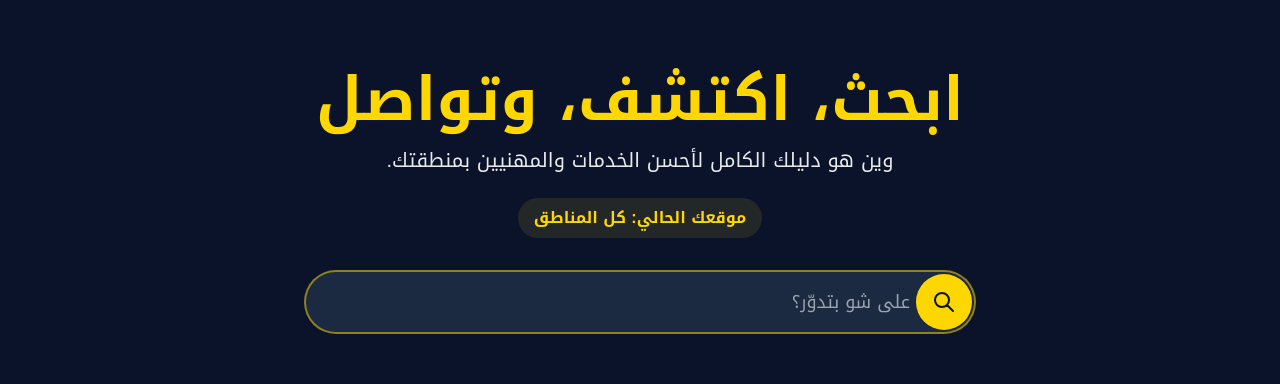
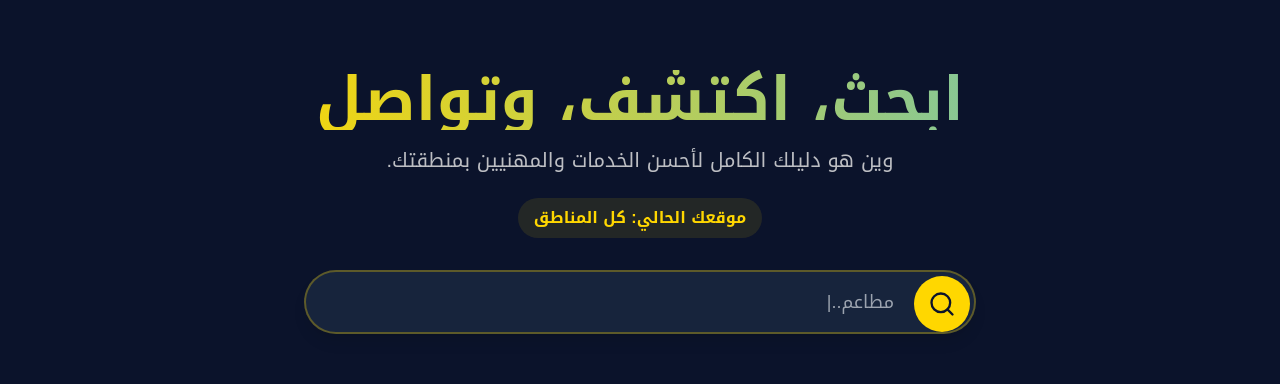
Before and after one commit to b14ckPanther/wen-directory, a Next.js app: page / in a window 1280 px wide. Shown: the part 139-523 px from the top of the page. Built offline with nearby package versions, Linux system fonts and the light colour scheme; a web font is replaced by a local one.

Commit message:
feat: Integrate URL-based location state

```diff
--- a/src/app/page.tsx
+++ b/src/app/page.tsx
@@ -1,58 +1,131 @@
+// src/app/page.tsx
 'use client';
 
-import React from 'react';
+import React, { useState, useEffect, useMemo } from 'react';
 import CategoryGrid from '@/components/CategoryGrid';
 import { useLocation } from '@/context/LocationContext';
 import { useChat } from '@/context/ChatContext';
-import { Bot } from 'lucide-react';
-
-const SearchIcon = () => (
-  <svg xmlns="http://www.w3.org/2000/svg" className="h-6 w-6" fill="none" viewBox="0 0 24 24" stroke="currentColor" strokeWidth={2}>
-    <path strokeLinecap="round" strokeLinejoin="round" d="M21 21l-6-6m2-5a7 7 0 11-14 0 7 7 0 0114 0z" />
-  </svg>
-);
+import { Bot, Search } from 'lucide-react';
+import { motion, Variants } from 'framer-motion';
 
 export default function Home() {
   const { selectedLocation, openLocationModal } = useLocation();
   const { toggleChat } = useChat();
 
+  const [placeholder, setPlaceholder] = useState('');
+  const searchSuggestions = useMemo(() => ["على شو بتدوّر؟", "مطاعم...", "أطباء...", "محامون...", "صالونات..."], []);
+
+  useEffect(() => {
+    let suggestionIndex = 0;
+    let charIndex = 0;
+    let isDeleting = false;
+    let timeoutId: NodeJS.Timeout;
+
+    const type = () => {
+      const currentSuggestion = searchSuggestions[suggestionIndex];
+      const speed = isDeleting ? 75 : 150;
+
+      if (isDeleting) {
+        setPlaceholder(currentSuggestion.substring(0, charIndex - 1));
+        charIndex--;
+        if (charIndex === 0) {
+          isDeleting = false;
+          suggestionIndex = (suggestionIndex + 1) % searchSuggestions.length;
+          timeoutId = setTimeout(type, 500); // Pause before typing new word
+        } else {
+          timeoutId = setTimeout(type, speed);
+        }
+      } else {
+        setPlaceholder(currentSuggestion.substring(0, charIndex + 1));
+        charIndex++;
+        if (charIndex === currentSuggestion.length) {
+          isDeleting = true;
+          timeoutId = setTimeout(type, 2000); // Wait before deleting
+        } else {
+          timeoutId = setTimeout(type, speed);
+        }
+      }
+    };
+
+    timeoutId = setTimeout(type, 150);
+
+    return () => clearTimeout(timeoutId);
+  }, [searchSuggestions]);
+
+
+  // Animation Variants for Framer Motion
+  const containerVariants: Variants = {
+    hidden: { opacity: 0 },
+    visible: {
+      opacity: 1,
+      transition: {
+        staggerChildren: 0.3,
+      },
+    },
+  };
+
+  const itemVariants: Variants = {
+    hidden: { y: 20, opacity: 0 },
+    visible: {
+      y: 0,
+      opacity: 1,
+      transition: {
+        duration: 0.8,
+        ease: 'easeOut',
+      },
+    },
+  };
+
   return (
     <>
-      <section className="w-full text-center py-20 md:py-32 bg-navy">
-        <div className="container mx-auto px-4">
-          <h1 className="text-4xl md:text-6xl font-bold text-gold leading-tight">
+      <section className="relative w-full text-center py-20 md:py-32 bg-navy overflow-hidden">
+        {/* Animated Starfield Background */}
+        <div className="absolute inset-0 z-0 animate-star-field pointer-events-none"></div>
+
+        <motion.div
+          className="container relative z-10 mx-auto px-4"
+          variants={containerVariants}
+          initial="hidden"
+          animate="visible"
+        >
+          <motion.h1
+            className="text-4xl md:text-6xl font-bold leading-tight bg-gradient-to-r from-amber-300 via-gold to-sky-400 bg-clip-text text-transparent animate-bg-pan bg-[200%_auto]"
+            variants={itemVariants}
+          >
             ابحث، اكتشف، وتواصل
-          </h1>
-          <p className="text-lg md:text-xl text-gray mt-4 max-w-2xl mx-auto">
+          </motion.h1>
+          <motion.p
+            className="text-lg md:text-xl text-gray/80 mt-4 max-w-2xl mx-auto"
+            variants={itemVariants}
+          >
             وين هو دليلك الكامل لأحسن الخدمات والمهنيين بمنطقتك.
-          </p>
+          </motion.p>
 
-          <div className="mt-6">
+          <motion.div className="mt-6" variants={itemVariants}>
             <button
               onClick={openLocationModal}
-              className="px-4 py-2 bg-gold/10 text-gold font-semibold rounded-full hover:bg-gold/20 transition"
+              className="px-4 py-2 bg-gold/10 text-gold font-semibold rounded-full hover:bg-gold/20 transition-transform hover:scale-105"
             >
               موقعك الحالي: {selectedLocation}
             </button>
-          </div>
+          </motion.div>
 
-          <div className="mt-8 max-w-2xl mx-auto">
-            <form className="relative">
+          <motion.div className="mt-8 max-w-2xl mx-auto" variants={itemVariants}>
+            <form className="relative group">
               <input
                 type="text"
-                placeholder="على شو بتدوّر؟"
-                className="w-full bg-[#1B2A41] text-lg text-gray border-2 border-gold/50 rounded-full py-4 pr-16 pl-6 focus:outline-none focus:ring-2 focus:ring-gold"
+                placeholder={placeholder + '|'}
+                className="w-full bg-[#1B2A41]/80 text-lg text-gray border-2 border-gold/30 rounded-full py-4 pl-6 pr-20 focus:outline-none focus:ring-4 focus:ring-gold/50 focus:border-gold/50 transition-all duration-300 shadow-lg"
               />
               <button
                 type="submit"
-                className="absolute inset-y-0 right-0 flex items-center justify-center bg-gold text-navy rounded-full w-14 h-14 m-1 hover:bg-opacity-90 transition-all"
+                className="absolute inset-y-1.5 right-1.5 flex items-center justify-center bg-gold text-navy rounded-full w-14 h-14 transition-all duration-300 group-hover:bg-gradient-to-r group-hover:from-amber-300 group-hover:via-gold group-hover:to-sky-400 group-hover:animate-bg-pan group-hover:bg-[200%_auto] group-hover:shadow-lg group-hover:shadow-gold/40"
                 aria-label="بحث"
               >
-                <SearchIcon />
+                <Search size={28} />
               </button>
             </form>
 
-            {/* --- كبسة المساعد الذكي (بس للموبايل) --- */}
             <div className="mt-6 text-center md:hidden">
               <button
                 onClick={toggleChat}
@@ -62,14 +135,11 @@ export default function Home() {
                 <span>مش مدبر حالك؟ اسألني</span>
               </button>
             </div>
-
-          </div>
-        </div>
+          </motion.div>
+        </motion.div>
       </section>
 
-      {/* بعرض كل الفئات، وبتكون مسكّرة بالعادة */}
       <CategoryGrid />
-
     </>
   );
 }
--- a/src/components/Header.tsx
+++ b/src/components/Header.tsx
@@ -1,3 +1,4 @@
+// src/components/Header.tsx
 'use client';
 
 import React, { useState, useEffect } from 'react';
--- a/tailwind.config.ts
+++ b/tailwind.config.ts
@@ -24,37 +24,39 @@ const config: Config = {
         ruwudu: ['var(--font-ruwudu)'],
       },
       keyframes: {
-        'orb-glow': {
-          '0%, 100%': { transform: 'scale(1)', boxShadow: '0 0 20px #FFD700, 0 0 30px #FFD700' },
-          '50%': { transform: 'scale(1.05)', boxShadow: '0 0 30px #FFD700, 0 0 45px #FFD700' },
+        fadeInUp: {
+          '0%': { opacity: '0', transform: 'translateY(20px)' },
+          '100%': { opacity: '1', transform: 'translateY(0)' },
         },
-        'orbit-cw': {
-          '0%': { transform: 'rotate(0deg)' },
-          '100%': { transform: 'rotate(360deg)' },
+        pulse: {
+          '0%, 100%': {
+            opacity: '1',
+            transform: 'scale(1)',
+          },
+          '50%': {
+            opacity: '.5',
+            transform: 'scale(0.95)',
+          },
         },
-        'orbit-ccw': {
-          '0%': { transform: 'rotate(0deg)' },
-          '100%': { transform: 'rotate(-360deg)' },
+        'bg-pan': { // Renamed from text-gradient-pan for generic use
+          '0%': { backgroundPosition: '0% 50%' },
+          '50%': { backgroundPosition: '100% 50%' },
+          '100%': { backgroundPosition: '0% 50%' },
         },
-        'text-fade': {
-          '0%': { opacity: '0' },
-          '25%, 75%': { opacity: '1' }, // <-- This line is changed
-          '100%': { opacity: '0' },
-        },
-        'star-twinkle': {
-          '0%, 100%': { opacity: '0.2', transform: 'scale(0.5)' },
-          '50%': { opacity: '1', transform: 'scale(1.2)' },
+        'star-field': {
+          'from': { transform: 'translateY(0px)' },
+          'to': { transform: 'translateY(-2000px)' },
         },
       },
       animation: {
-        'orb-glow': 'orb-glow 4s ease-in-out infinite',
-        'orbit-cw': 'orbit-cw 20s linear infinite',
-        'orbit-ccw': 'orbit-ccw 20s linear infinite',
-        'text-fade': 'text-fade 20s ease-in-out infinite',
-        'text-fade-delay': 'text-fade 20s 10s ease-in-out infinite',
-        'spin-slow': 'spin 25s linear infinite',
-        'star-twinkle': 'star-twinkle 3s ease-in-out infinite alternate',
+        fadeInUp: 'fadeInUp 0.5s ease-out forwards',
+        pulse: 'pulse 2s cubic-bezier(0.4, 0, 0.6, 1) infinite',
+        'bg-pan': 'bg-pan 4s ease-in-out infinite', // Can be used for text and backgrounds
+        'star-field': 'star-field 60s linear infinite',
       },
+      backgroundImage: {
+        'star-field': "url('https://www.transparenttextures.com/patterns/stardust.png')",
+      }
     },
   },
   plugins: [],
```
